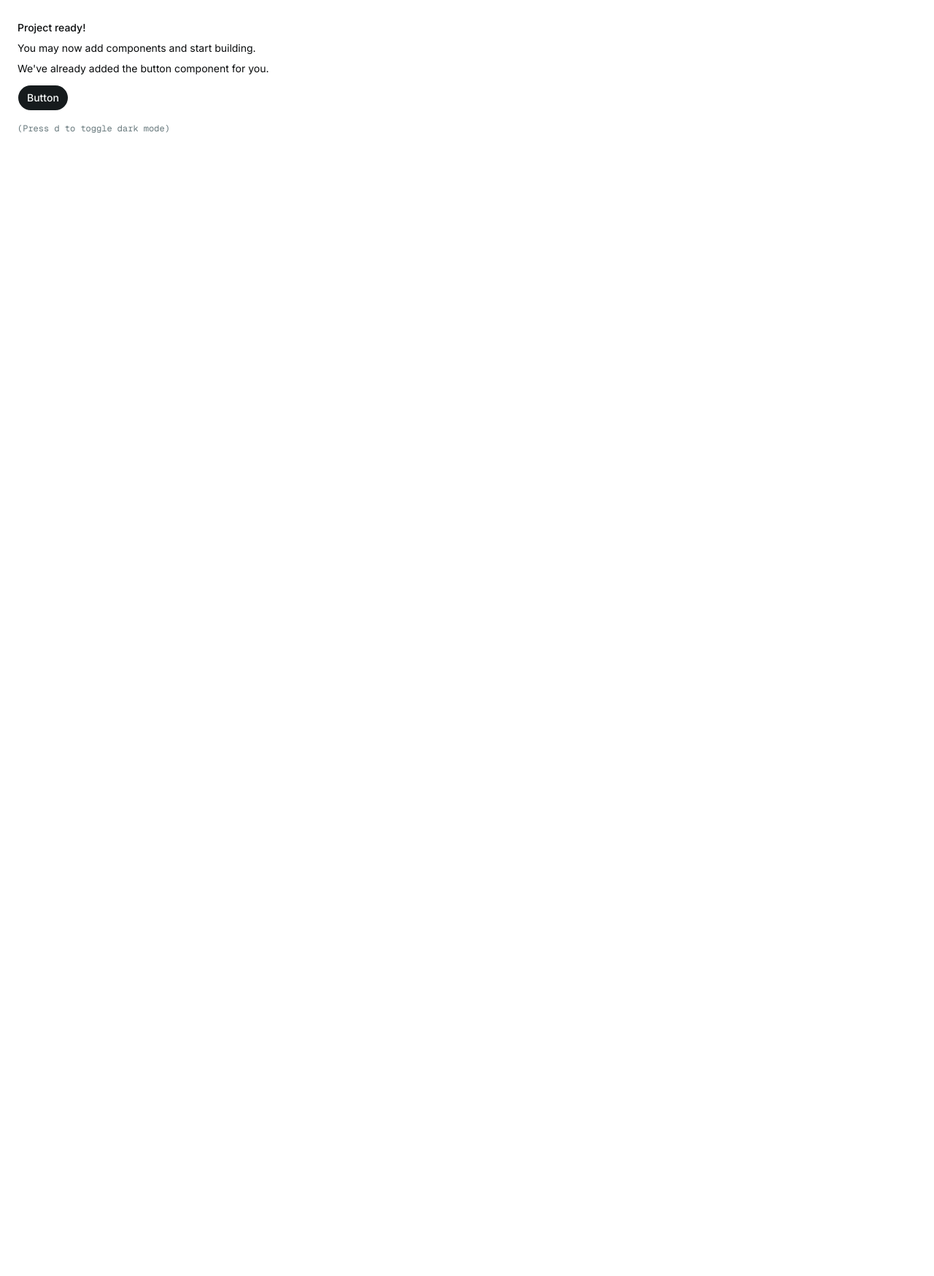
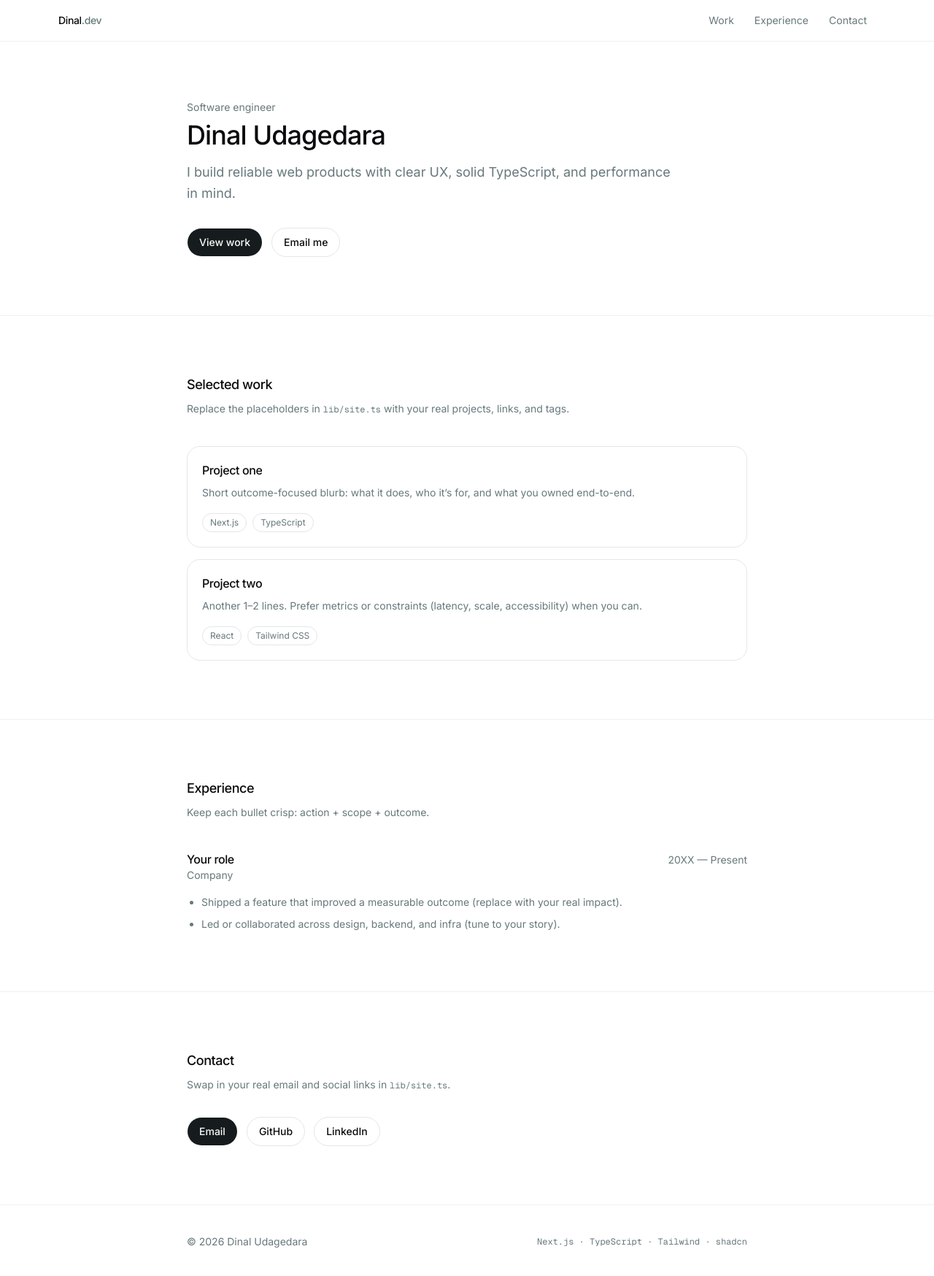
Before and after one commit to dinalUdagedara/portfolio, a Next.js app: page / in a window 1280 px wide. Shown: the top 1748 px of the page at 73% size. Before the commit the page ends 800 px from the top, so only its background shows below. Built offline with nearby package versions, Linux system fonts and the light colour scheme.

Commit message:
feat: add portfolio shell and content sections
Add sticky header with in-page nav, projects, experience, and contact
sections plus footer. Compose the home page with a text-only intro
block before the hero image work in a follow-up commit.

Co-authored-by: Cursor <cursoragent@cursor.com>

```diff
--- a/app/page.tsx
+++ b/app/page.tsx
@@ -1,19 +1,45 @@
+import Link from "next/link"
+
+import { Contact } from "@/components/portfolio/contact"
+import { Experience } from "@/components/portfolio/experience"
+import { Projects } from "@/components/portfolio/projects"
+import { SiteFooter } from "@/components/portfolio/site-footer"
+import { SiteHeader } from "@/components/portfolio/site-header"
 import { Button } from "@/components/ui/button"
+import { site } from "@/lib/site"
 
 export default function Page() {
   return (
-    <div className="flex min-h-svh p-6">
-      <div className="flex max-w-md min-w-0 flex-col gap-4 text-sm leading-loose">
-        <div>
-          <h1 className="font-medium">Project ready!</h1>
-          <p>You may now add components and start building.</p>
-          <p>We&apos;ve already added the button component for you.</p>
-          <Button className="mt-2">Button</Button>
-        </div>
-        <div className="font-mono text-xs text-muted-foreground">
-          (Press <kbd>d</kbd> to toggle dark mode)
-        </div>
-      </div>
+    <div className="min-h-svh">
+      <SiteHeader />
+      <main>
+        <section id="top" className="scroll-mt-20 px-4 py-16 sm:py-20">
+          <div className="mx-auto max-w-3xl">
+            <p className="text-sm text-muted-foreground">{site.role}</p>
+            <h1 className="mt-2 text-balance text-3xl font-medium tracking-tight sm:text-4xl">
+              {site.name}
+            </h1>
+            <p className="mt-4 max-w-2xl text-pretty text-base leading-relaxed text-muted-foreground sm:text-lg">
+              {site.tagline}
+            </p>
+            <div className="mt-8 flex flex-wrap gap-3">
+              <Button asChild size="lg">
+                <Link href="#work">View work</Link>
+              </Button>
+              <Button asChild size="lg" variant="outline">
+                <Link href={`mailto:${site.email}`}>Email me</Link>
+              </Button>
+            </div>
+          </div>
+        </section>
+        <Projects />
+        <Experience />
+        <Contact />
+      </main>
+      <SiteFooter />
+      <p className="sr-only">
+        Press the letter d to toggle dark mode.
+      </p>
     </div>
   )
 }
--- /dev/null
+++ b/components/portfolio/contact.tsx
@@ -0,0 +1,33 @@
+import Link from "next/link"
+
+import { site } from "@/lib/site"
+import { Button } from "@/components/ui/button"
+
+export function Contact() {
+  return (
+    <section id="contact" className="scroll-mt-20 border-t border-border/60 px-4 py-16 sm:py-20">
+      <div className="mx-auto max-w-3xl">
+        <h2 className="text-lg font-medium tracking-tight">Contact</h2>
+        <p className="mt-2 max-w-2xl text-sm leading-relaxed text-muted-foreground">
+          Swap in your real email and social links in <span className="font-mono text-xs">lib/site.ts</span>
+          .
+        </p>
+        <div className="mt-8 flex flex-wrap gap-3">
+          <Button asChild size="lg">
+            <Link href={`mailto:${site.email}`}>Email</Link>
+          </Button>
+          <Button asChild size="lg" variant="outline">
+            <Link href={site.links.github} target="_blank" rel="noreferrer">
+              GitHub
+            </Link>
+          </Button>
+          <Button asChild size="lg" variant="outline">
+            <Link href={site.links.linkedin} target="_blank" rel="noreferrer">
+              LinkedIn
+            </Link>
+          </Button>
+        </div>
+      </div>
+    </section>
+  )
+}
--- /dev/null
+++ b/components/portfolio/experience.tsx
@@ -0,0 +1,35 @@
+import { experience } from "@/lib/site"
+
+export function Experience() {
+  return (
+    <section
+      id="experience"
+      className="scroll-mt-20 border-t border-border/60 px-4 py-16 sm:py-20"
+    >
+      <div className="mx-auto max-w-3xl">
+        <h2 className="text-lg font-medium tracking-tight">Experience</h2>
+        <p className="mt-2 max-w-2xl text-sm leading-relaxed text-muted-foreground">
+          Keep each bullet crisp: action + scope + outcome.
+        </p>
+        <ol className="mt-10 flex flex-col gap-10">
+          {experience.map((item) => (
+            <li key={`${item.company}-${item.period}`} className="relative">
+              <div className="flex flex-col gap-1 sm:flex-row sm:items-baseline sm:justify-between">
+                <div className="min-w-0">
+                  <h3 className="text-base font-medium tracking-tight">{item.title}</h3>
+                  <p className="text-sm text-muted-foreground">{item.company}</p>
+                </div>
+                <p className="shrink-0 text-sm text-muted-foreground">{item.period}</p>
+              </div>
+              <ul className="mt-4 list-disc space-y-2 pl-5 text-sm leading-relaxed text-muted-foreground">
+                {item.highlights.map((h) => (
+                  <li key={h}>{h}</li>
+                ))}
+              </ul>
+            </li>
+          ))}
+        </ol>
+      </div>
+    </section>
+  )
+}
--- /dev/null
+++ b/components/portfolio/projects.tsx
@@ -0,0 +1,50 @@
+import Link from "next/link"
+
+import { projects } from "@/lib/site"
+
+export function Projects() {
+  return (
+    <section id="work" className="scroll-mt-20 border-t border-border/60 px-4 py-16 sm:py-20">
+      <div className="mx-auto max-w-3xl">
+        <h2 className="text-lg font-medium tracking-tight">Selected work</h2>
+        <p className="mt-2 max-w-2xl text-sm leading-relaxed text-muted-foreground">
+          Replace the placeholders in <span className="font-mono text-xs">lib/site.ts</span> with
+          your real projects, links, and tags.
+        </p>
+        <ul className="mt-10 flex flex-col gap-4">
+          {projects.map((project) => (
+            <li key={project.title}>
+              <Link
+                href={project.href}
+                className="group block rounded-2xl border border-border bg-card p-5 transition-colors hover:bg-muted/40"
+              >
+                <div className="flex flex-col gap-2 sm:flex-row sm:items-start sm:justify-between">
+                  <div className="min-w-0">
+                    <div className="flex items-baseline gap-2">
+                      <h3 className="truncate text-base font-medium tracking-tight group-hover:underline">
+                        {project.title}
+                      </h3>
+                    </div>
+                    <p className="mt-2 text-sm leading-relaxed text-muted-foreground">
+                      {project.description}
+                    </p>
+                  </div>
+                </div>
+                <div className="mt-4 flex flex-wrap gap-2">
+                  {project.tags.map((tag) => (
+                    <span
+                      key={tag}
+                      className="rounded-full border border-border bg-background px-2.5 py-1 text-xs text-muted-foreground"
+                    >
+                      {tag}
+                    </span>
+                  ))}
+                </div>
+              </Link>
+            </li>
+          ))}
+        </ul>
+      </div>
+    </section>
+  )
+}
--- /dev/null
+++ b/components/portfolio/site-footer.tsx
@@ -0,0 +1,16 @@
+import { site } from "@/lib/site"
+
+export function SiteFooter() {
+  const year = new Date().getFullYear()
+
+  return (
+    <footer className="border-t border-border/60 px-4 py-10">
+      <div className="mx-auto flex max-w-3xl flex-col gap-2 text-sm text-muted-foreground sm:flex-row sm:items-center sm:justify-between">
+        <p>
+          © {year} {site.name}
+        </p>
+        <p className="font-mono text-xs">Next.js · TypeScript · Tailwind · shadcn</p>
+      </div>
+    </footer>
+  )
+}
--- /dev/null
+++ b/components/portfolio/site-header.tsx
@@ -0,0 +1,42 @@
+import Link from "next/link"
+
+import { site } from "@/lib/site"
+import { cn } from "@/lib/utils"
+
+const nav = [
+  { href: "#work", label: "Work" },
+  { href: "#experience", label: "Experience" },
+  { href: "#contact", label: "Contact" },
+] as const
+
+export function SiteHeader({ className }: { className?: string }) {
+  return (
+    <header
+      className={cn(
+        "sticky top-0 z-50 border-b border-border/60 bg-background/80 backdrop-blur-md",
+        className
+      )}
+    >
+      <div className="mx-auto flex h-14 max-w-6xl items-center justify-between gap-3 px-4">
+        <Link
+          href="#top"
+          className="min-w-0 truncate text-sm font-medium tracking-tight text-foreground"
+        >
+          {site.name.split(" ")[0]}
+          <span className="text-muted-foreground">.dev</span>
+        </Link>
+        <nav className="flex items-center gap-1 text-sm">
+          {nav.map((item) => (
+            <Link
+              key={item.href}
+              href={item.href}
+              className="rounded-full px-3 py-1.5 text-muted-foreground transition-colors hover:bg-muted hover:text-foreground"
+            >
+              {item.label}
+            </Link>
+          ))}
+        </nav>
+      </div>
+    </header>
+  )
+}
```
